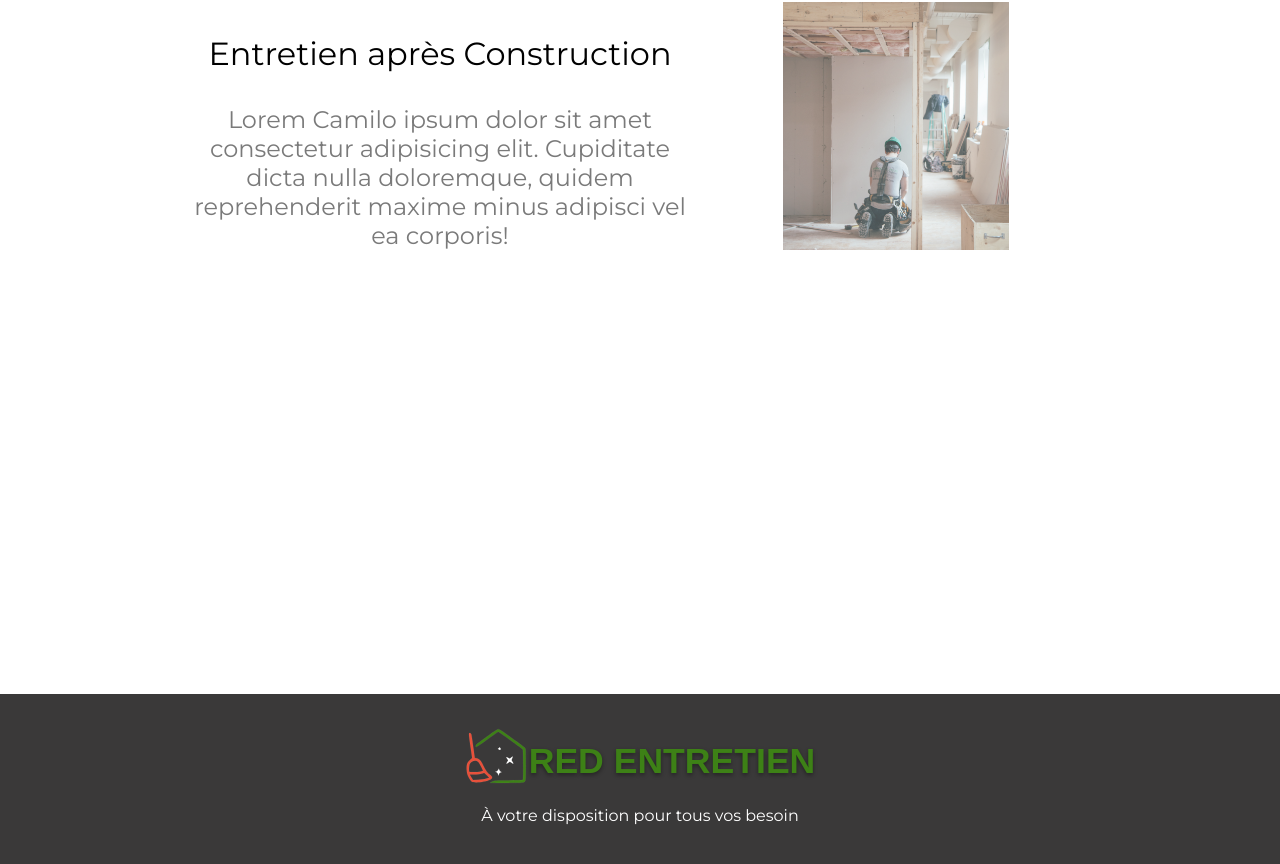
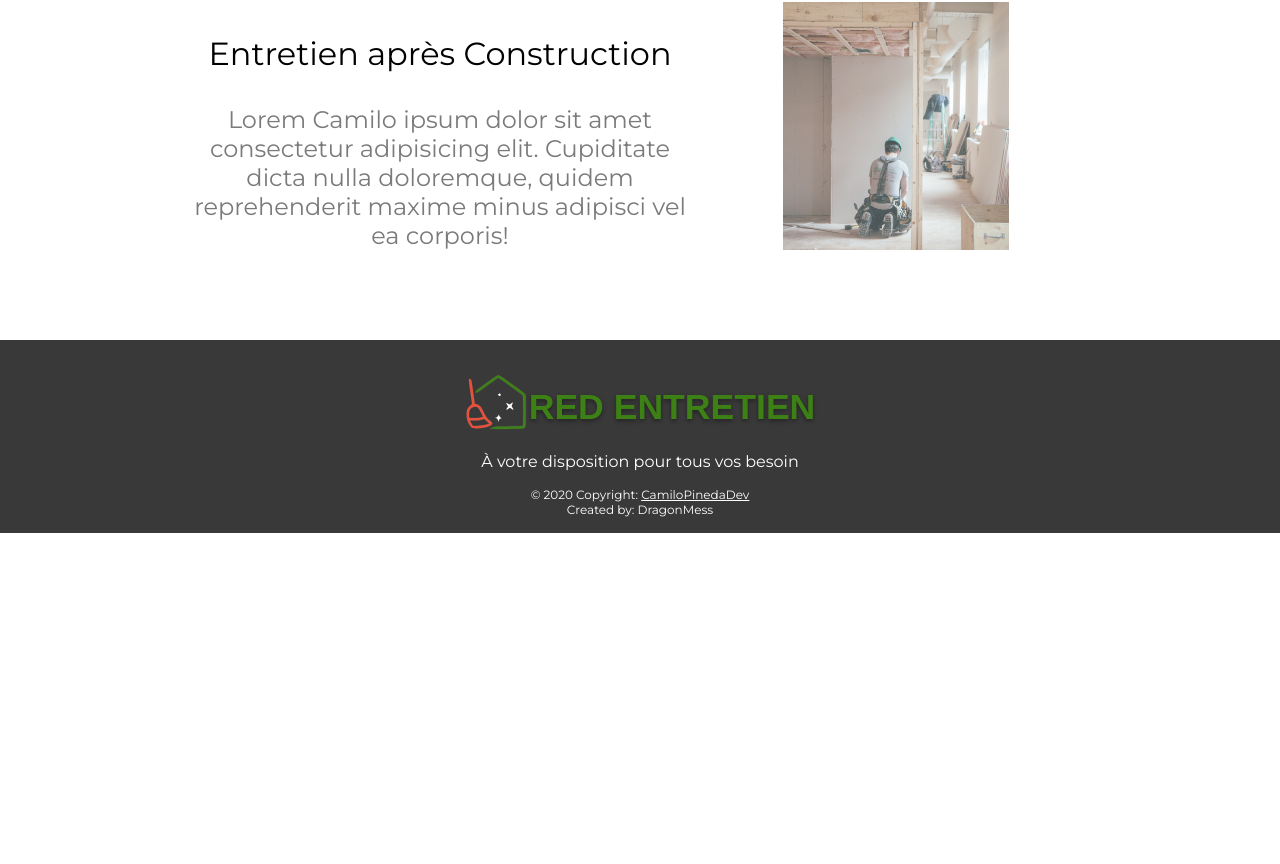
Before and after one commit to DragonMess/webSiteReact, a React (Create React App) app: page / in a window 1280 px wide. Shown: the part 1606-2470 px from the top of the page. After the commit the page ends 2139 px from the top, so only its background shows below. Built offline with nearby package versions, Linux system fonts and the light colour scheme.

Commit message:
styled footer

```diff
--- a/src/components/footer/index.jsx
+++ b/src/components/footer/index.jsx
@@ -8,23 +8,31 @@ const FooterWrapper = styled.div`
    left: 0;
    bottom: 0;
    width: 100%;
-   min-height:30vh;
+   max-height:100vh;
    background-color:#3a3939;
    color: white;
    display:flex;
    flex-direction:column;
    align-items:center;
+`;
+const Copyrigth = styled.p`
+  font-size:1.5vh;
+  margin:0;
+`;
 
-
+const LinkDev = styled.a`
+  color:#ffff;
 `;
 
 function Footer(props) {
   return (
     <FooterWrapper>
-      <Marginer direction="vertical" margin="4vh" ></Marginer>
+      <p></p>
       <Logo inLine={"footer"} ></Logo>
       <p>À votre disposition pour tous vos besoin</p>
-      <p></p>
+  <Copyrigth>© 2020 Copyright: <LinkDev href="https://portfolio-camilo-pineda.herokuapp.com/">CamiloPinedaDev </LinkDev></Copyrigth>
+    <Copyrigth>Created by: DragonMess </Copyrigth>
+    <Marginer direction="vertical" margin="2vh" ></Marginer>
     </FooterWrapper>
   )
 }
--- a/src/containers/homepage/services.jsx
+++ b/src/containers/homepage/services.jsx
@@ -7,7 +7,7 @@ import SectionTitle from '../../components/sectionTitle';
 
 const ServicesContainer = styled(Element)`
   width:100%;
-  min-height:1500px;
+  max-height:1000vh;
   display:flex;
   flex-direction:column;
   align-items:center;
```
